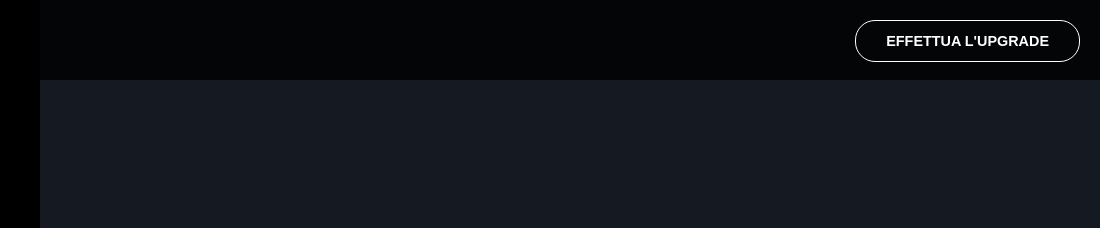
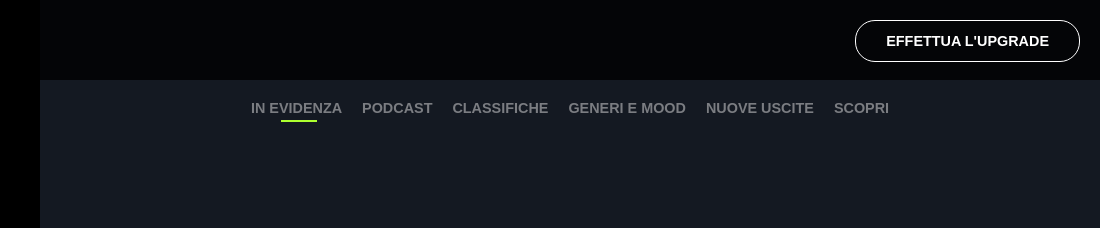
Before and after one commit to adrianopiacentini/html-css-spotifyweb, a plain HTML site: page index.html in a window 1280 px wide. Shown: the top 228 px of the page, 180-1280 px from the left. Drawn offline with Linux system fonts and the light colour scheme.

Commit message:
feat: nav-homepage

```diff
--- a/css/style.css
+++ b/css/style.css
@@ -241,6 +241,32 @@ ul.nav-playlists {
     /* background-color: white; */
 }
 
+.nav-homepage {
+    color:#7b7d82;
+    padding:20px;
+    font-weight:bold;
+    font-size:0.9em;
+}
+
+.nav-homepage ul {
+    display:flex;
+    justify-content: center;
+    gap:20px;
+    flex-wrap:wrap;
+}
+
+.nav-homepage-selected {
+    position:relative;
+}
+.nav-homepage-selected::after {
+    content: "";
+    width: 40%;
+    height: 0.15em;
+    background: #adff2f;
+    position: absolute;
+    bottom: -6px;
+    left: 30px;
+}
 /* Responsiveness */
 
 /* Laptops & small screens */
--- a/index.html
+++ b/index.html
@@ -39,7 +39,7 @@
                                     </a>
                                 </div>
                                 <ul class="nav-playlists">
-                                    <li><a href="">Nome Playlist</a></li>
+                                    <li ><a href="">Nome Playlist</a></li>
                                     <li><a href="">Nome Playlist</a></li>
                                     <li><a href="">Nome Playlist</a></li>
                                     <li><a href="">Nome Playlist</a></li>
@@ -62,7 +62,18 @@
 
             <div class="content">
                 <header class="header"><a href="">EFFETTUA L'UPGRADE</a></header>
-                <div class="homepage"></div>
+                <div class="homepage">
+                    <div class="nav-homepage">
+                        <ul>
+                            <li class="nav-homepage-selected"><a href="">IN EVIDENZA</a></li>
+                            <li><a href="">PODCAST</a></li>
+                            <li><a href="">CLASSIFICHE</a></li>
+                            <li><a href="">GENERI E MOOD</a></li>
+                            <li><a href="">NUOVE USCITE</a></li>
+                            <li><a href="">SCOPRI</a></li>
+                        </ul>
+                    </div>
+                </div>
             </div>
         </div>
         <div class="web-bottom"></div>
```
